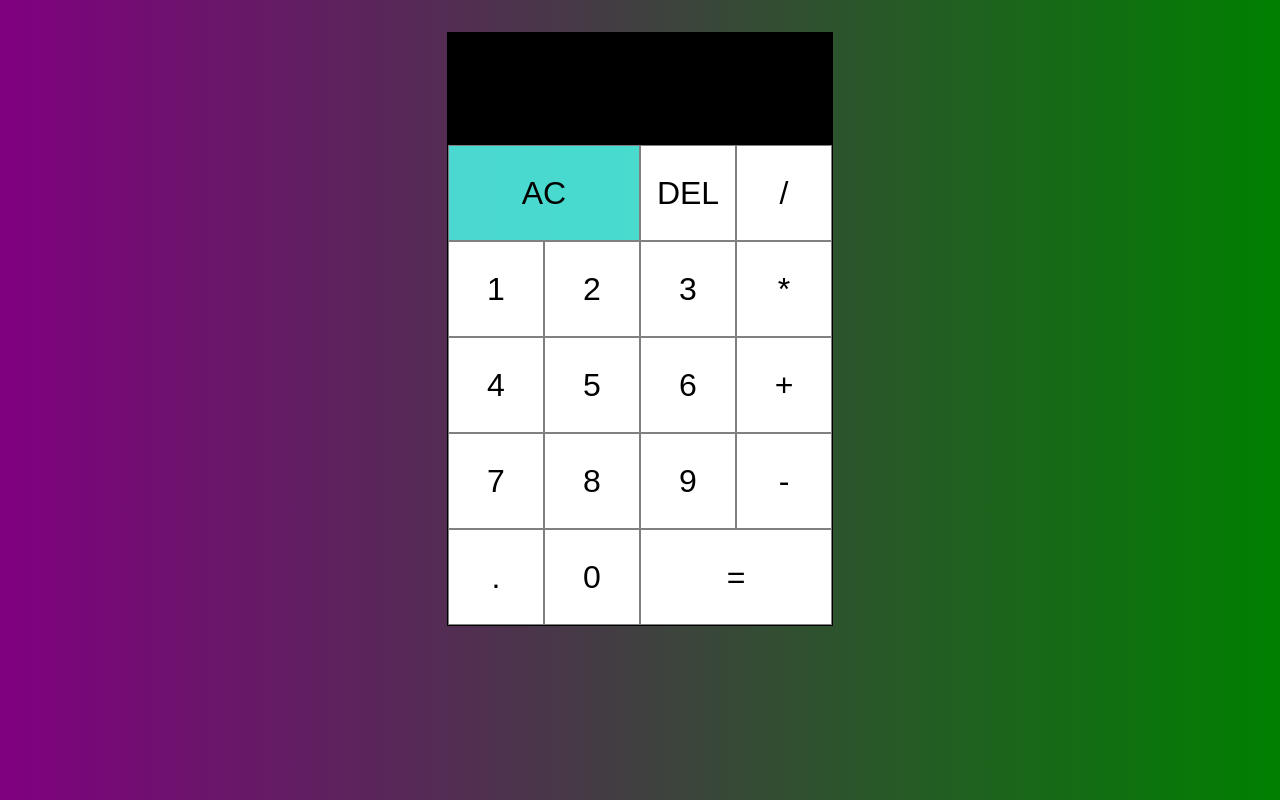
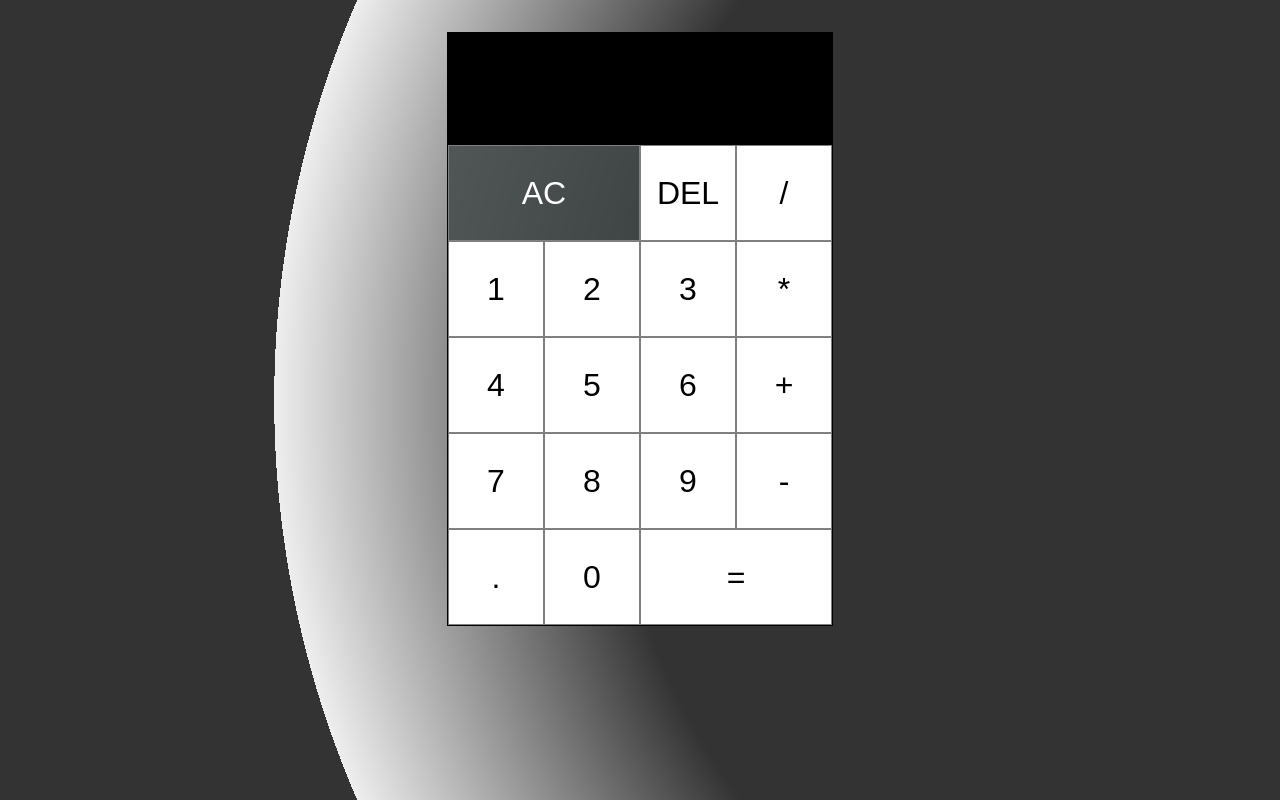
Before and after one commit to jamesgbarbosa/react-calculator, a Next.js app: page / in a window 1280 px wide. In both pictures the pointer is over the button "AC". Built offline with nearby package versions, Linux system fonts and the light colour scheme.

Commit message:
Updated styling

```diff
--- a/src/app/styles.css
+++ b/src/app/styles.css
@@ -1,6 +1,6 @@
 body {
     margin: 0;
-    background: linear-gradient(to right, purple,green);
+    background: radial-gradient(circle at 100%, #333, #333 50%, #eee 75%, #333 75%);
 }
 
 main {
@@ -28,7 +28,8 @@ main {
 }
 
 .calculator > button:hover {
-    background-color: rgba(74, 247, 232, 0.849);
+    color: white;
+    background-color: rgba(67, 73, 73, 0.849);
 }
 
 .output {
```
